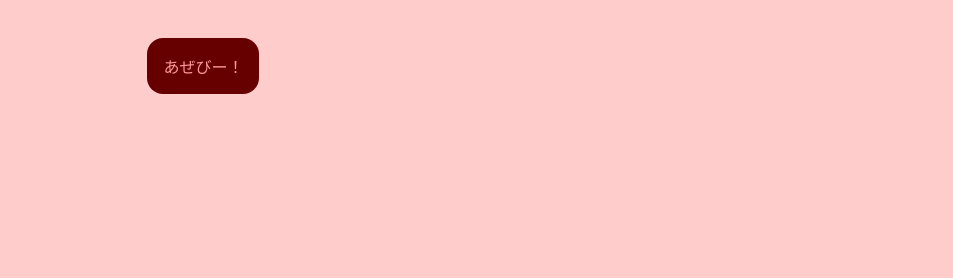
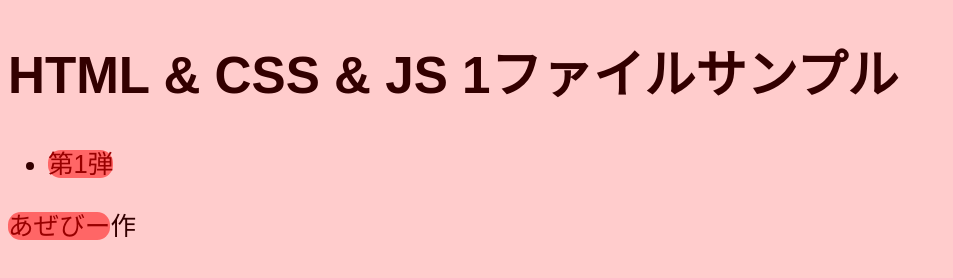
Before and after one commit to azebii/html, a plain HTML site: page index.html in a window 1280 px wide. Shown: the whole page, without its empty margins (0-953 px from the left). Drawn offline with Linux system fonts and the light colour scheme.

Commit message:
TOPページを作った

```diff
--- a/index.html
+++ b/index.html
@@ -6,53 +6,32 @@
             name="viewport"
             content="width=device-width"
         />
-        <title>第1弾</title>
+        <title>TOP | HTML & CSS & JS 1ファイルサンプル</title>
         <style>
-/* CSS */
+            /* CSS */
 
-/* 「あぜびー！」の装飾 */
-#azebii {
-    background-color: #600; /* 背景色 */
-    color: #F99; /* 文字色 */
-    padding: 1em; /* 文字の上下左右に1文字分の幅を持たせる*/
-    border-radius: 1em; /* 1文字分の角丸 */
-    font-family: sans-serif; /* フォントはゴシック体 */
-    position: fixed; /* 位置を絶対指定 */
-    top: 1cm; /* 縦位置は画面上から1cm */
-}
+            /* リンク（アンカー） */
+            a {
+                background-color: #F66; /* 背景色 */
+                color: #900; /* 文字色 */
+                border-radius: 0.5em; /* 0.5文字分の角丸 */
+                text-decoration: none; /* 下線を無くす */
+            }
 
-/* 全体の背景色と文字色 */
-body {
-    background-color: #FCC;
-    color: #300;
-}
+            /* 全体 */
+            body {
+                background-color: #FCC; /* 背景色 */
+                color: #300; /* 文字色 */
+                font-family: sans-serif; /* フォントはゴシック体 */
+                font-size: 2svw; /* 画面の幅の2%を文字サイズとする */
+            }
         </style>
     </head>
     <body>
-        <span id="azebii">あぜびー！</span>
-        <script>
-// JavaScript
-
-// 画面左からの位置が何cmかを記憶する変数を作成
-let x = 1.0
-// 位置の指定先である「あぜびー！」と書かれた
-// HTML要素を記憶した定数を作成
-const azebii = document.querySelector('#azebii')
-
-// 「アニメ」1フレームを実行する関数を作成
-const anime = () => {
-    // 自分自身「アニメ」を1フレーム後に再実行
-    requestAnimationFrame(anime)
-    // 画面左からの位置を0.05cm足す
-    x = x + 0.05
-    // 5cmを超えたら1cmに戻す
-    if (x > 5.0) x = 1.0
-    // 画面左からの位置のCSSに実際に書き込み
-    azebii.style.left = x + 'cm'
-}
-
-// 「アニメ」関数を初回実行
-anime()
-        </script>
+        <h1>HTML & CSS & JS 1ファイルサンプル</h1>
+        <ul>
+            <li><a href="./dai1dan.html">第1弾</a></li>
+        </ul>
+        <p><a href="https://github.com/azebii">あぜびー</a>作</p>
     </body>
 </html>
```
Also changed, not shown: dai1dan.html (added, +70 -0 lines).
